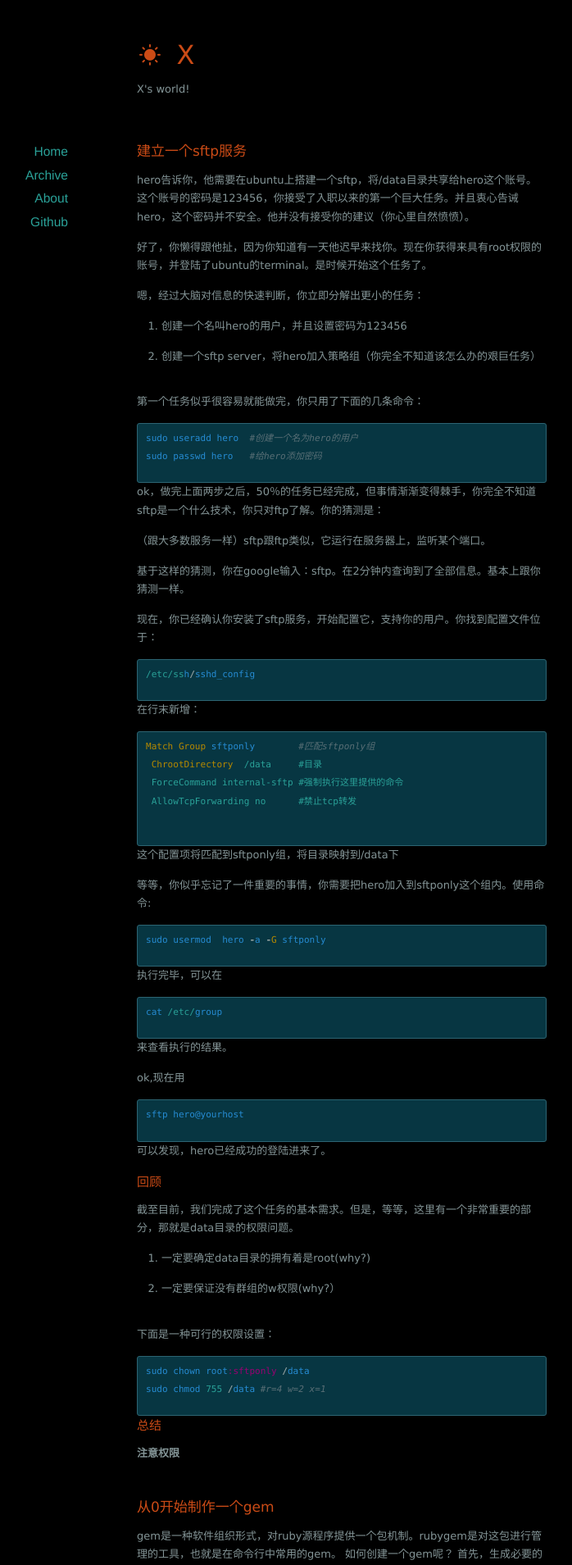
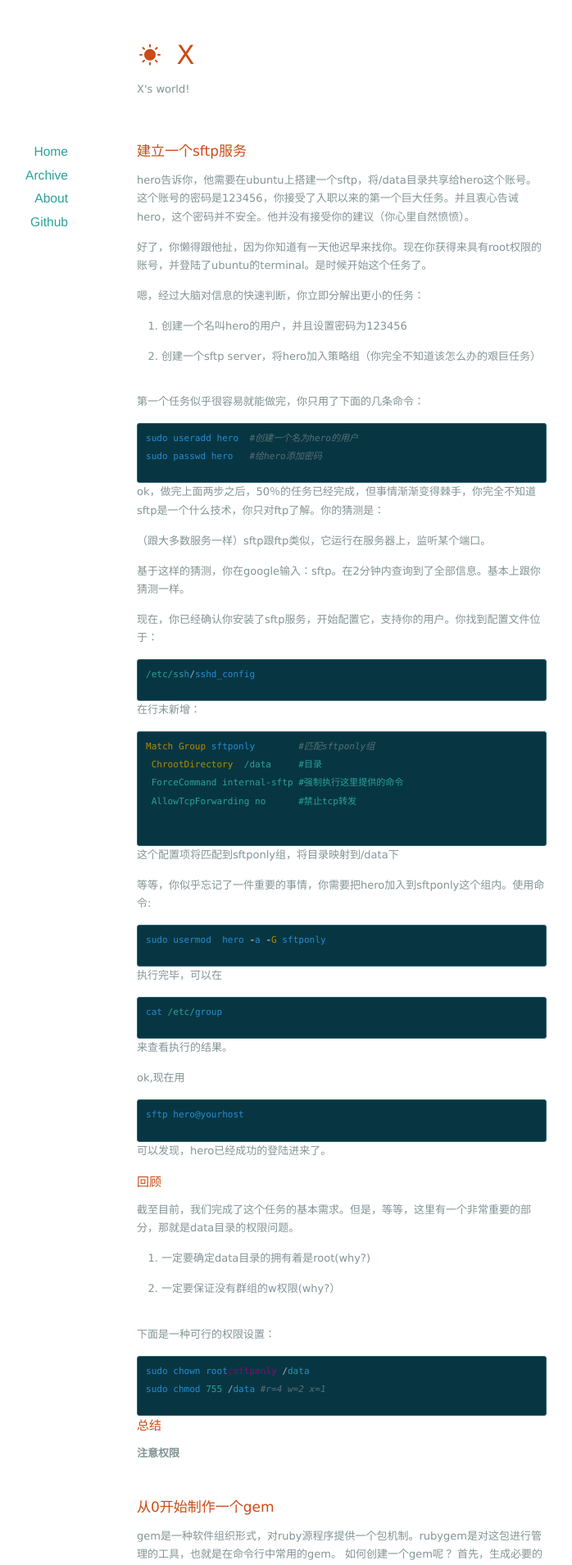
Before and after one commit to xxlv/okuer, a Jekyll site: the page built from index.html, in a window 1280 px wide. Shown: the top 1909 px of the page at 82% size, without its empty margins (223-921 px from the left). Built offline with Jekyll 4.4.1, drawn with Linux system fonts in a browser that asks for light colours; nearby versions of some CDN libraries; the list of posts is cut into pages by our own code.

Commit message:
bg change

```diff
--- a/assets/css/colors-dark.css
+++ b/assets/css/colors-dark.css
@@ -1,5 +1,4 @@
 html, body {
-	background-color: #000;
 	color: #839496;
 }
 
```
